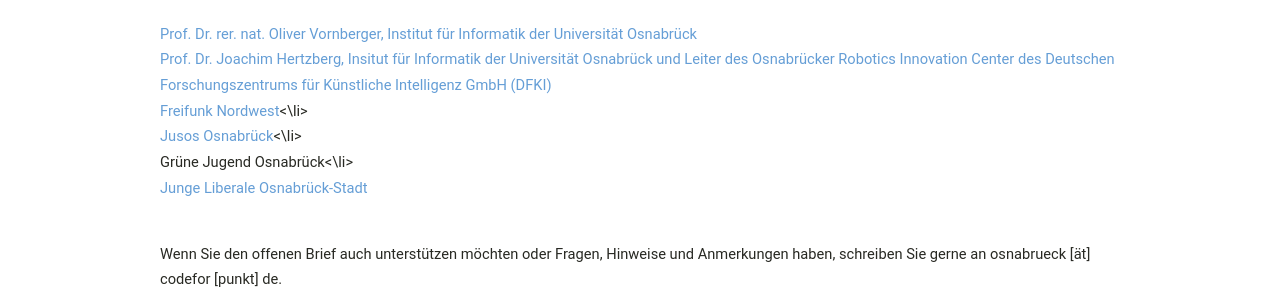
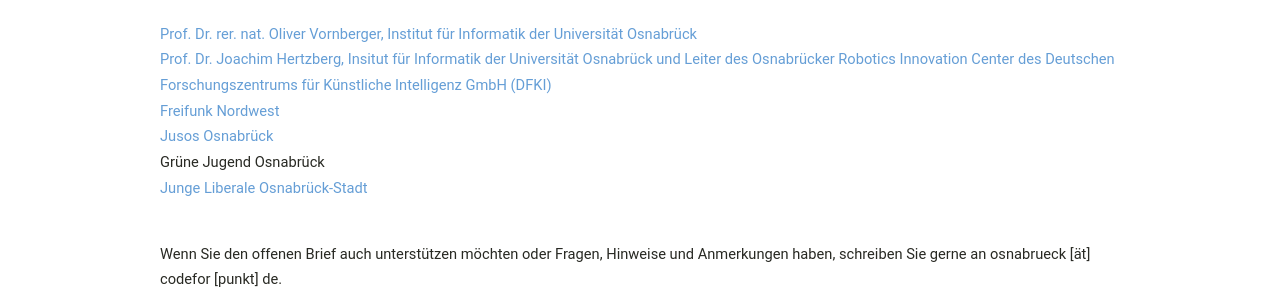
Before and after one commit to wagnerpeer/codeforosnabrueck.github.io, a Jekyll site: the page built from offenerbrief.html, in a window 1280 px wide and 900 px high, scrolled down 2074 px. Shown: the part 158-453 px from the top of the window. Built offline with Jekyll 4.4.1, drawn with Linux system fonts in a browser that asks for light colours.

Commit message:
Korrektur

```diff
--- a/offenerbrief.html
+++ b/offenerbrief.html
@@ -55,9 +55,9 @@ layout: default
                 <ul>
                     <li><a href="https://www.inf.uos.de/oliver">Prof. Dr. rer. nat. Oliver Vornberger, Institut für Informatik der Universität Osnabrück</a></li>
                     <li><a href="https://www.inf.uos.de/hertzberg">Prof. Dr. Joachim Hertzberg, Insitut für Informatik der Universität Osnabrück und Leiter des Osnabrücker Robotics Innovation Center des Deutschen Forschungszentrums für Künstliche Intelligenz GmbH (DFKI)</a></li>
-                    <li><a href="https://ffnw.de">Freifunk Nordwest</a><\li>
-                    <li><a href="https://jusos-os.de">Jusos Osnabrück</a><\li>
-                    <li>Grüne Jugend Osnabrück<\li>
+                    <li><a href="https://ffnw.de">Freifunk Nordwest</a></li>
+                    <li><a href="https://jusos-os.de">Jusos Osnabrück</a></li>
+                    <li>Grüne Jugend Osnabrück</li>
                     <li><a href="https://julis-os.de">Junge Liberale Osnabrück-Stadt</a></li>
                 <br>
                 </ul>
```
